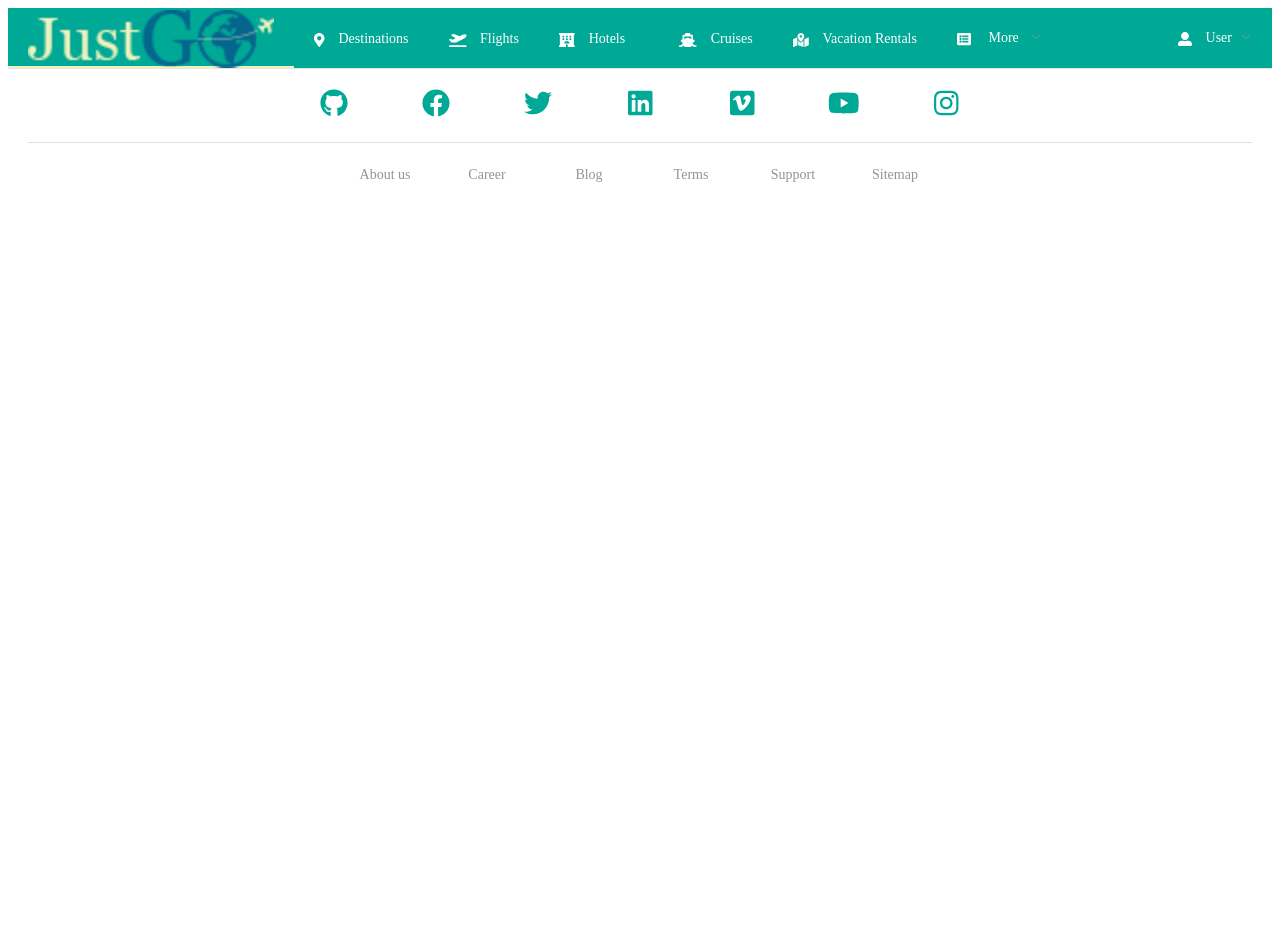
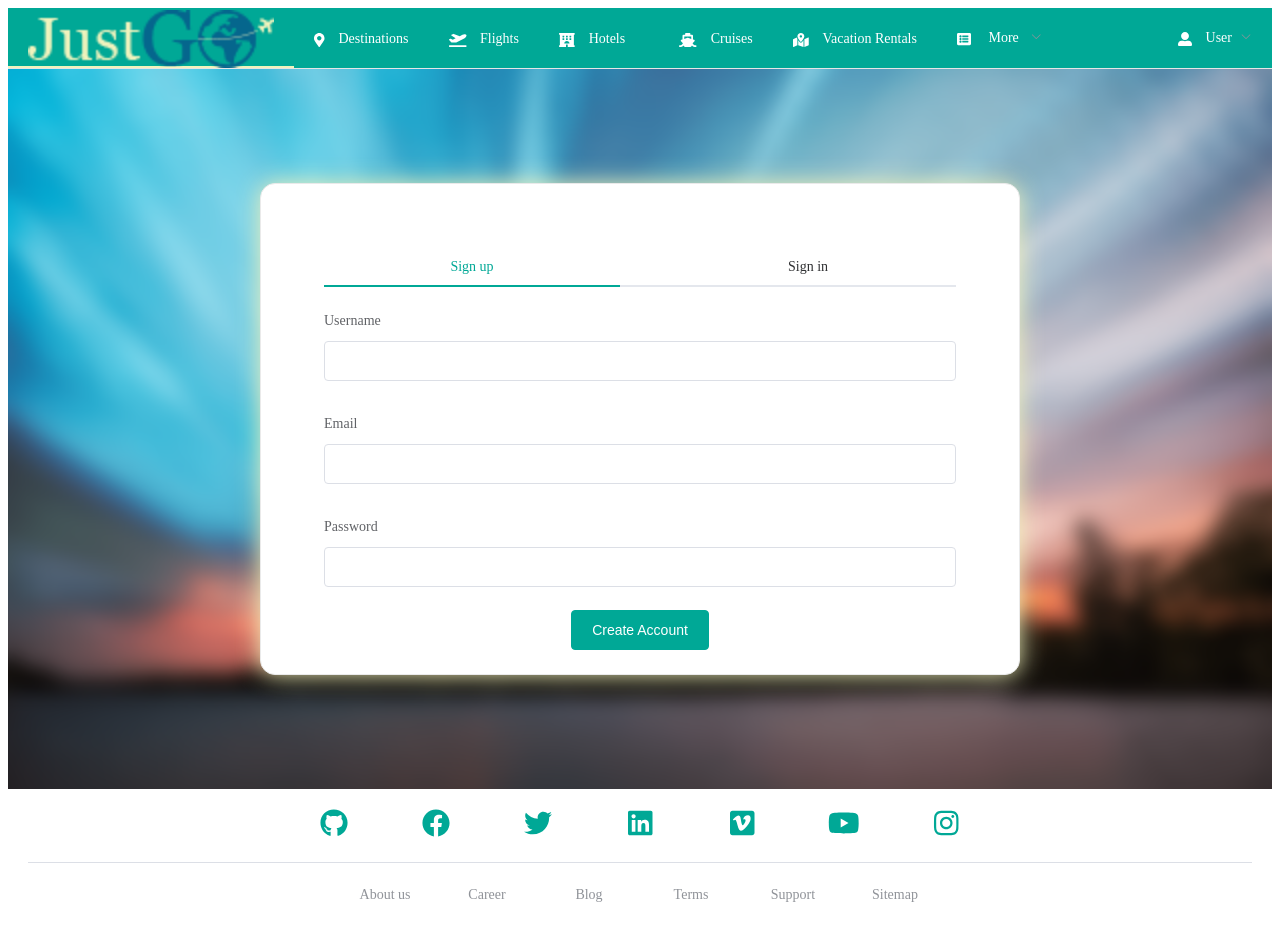
Before and after one commit to devinajaiswal/info6150-spring2020, a Vue app: page /user/sign-in in a window 1280 px wide. Before the commit the page ends 800 px from the top, so only its background shows below. Built offline with nearby package versions, Linux system fonts and the light colour scheme.

Commit message:
improve file structure

```diff
--- a/src/components/NavMenu.vue
+++ b/src/components/NavMenu.vue
@@ -62,8 +62,8 @@
         <template slot="title"
           ><font-awesome-icon icon="user-alt" />&emsp;User</template
         >
-        <el-menu-item index="/profile">Profile</el-menu-item>
-        <el-menu-item v-show="!f1" index="/sign-in">Sign In</el-menu-item>
+        <el-menu-item index="/user/profile">Profile</el-menu-item>
+        <el-menu-item v-show="!f1" index="/user/sign-in">Sign In</el-menu-item>
         <el-menu-item v-show="f1" @click="signOut()">Sign out</el-menu-item>
       </el-submenu>
     </el-menu>
@@ -99,7 +99,6 @@
       alert("SIGN OUT!");
       this.$store.dispatch("SignOut").then(() => {
         this.refreshSign();
-        //跳转到登录页面
         this.$router.push("/sign-in");
       });
     }
--- a/src/store/index.js
+++ b/src/store/index.js
@@ -37,13 +37,14 @@
       //   .catch(error => {
       //     reject(error);
       //   });
-      context.commit("setUser","");
+      context.commit("setUser", "");
       resolve();
     });
   }
 };
 const getters = {
-  isLoggedIn: state => (state.username == "undefined" ? false : !!state.username),
+  isLoggedIn: state =>
+    state.username == "undefined" ? false : !!state.username,
   getUsername: state => state.username
 };
 export default new Vuex.Store({
```
Also changed, not shown: src/router/index.js (+4 -4 lines), src/views/user/SignIn.vue (renamed from src/components/user/SignIn.vue, +8 -3 lines), src/views/user/Profile.vue (renamed from src/components/user/Profile.vue).
